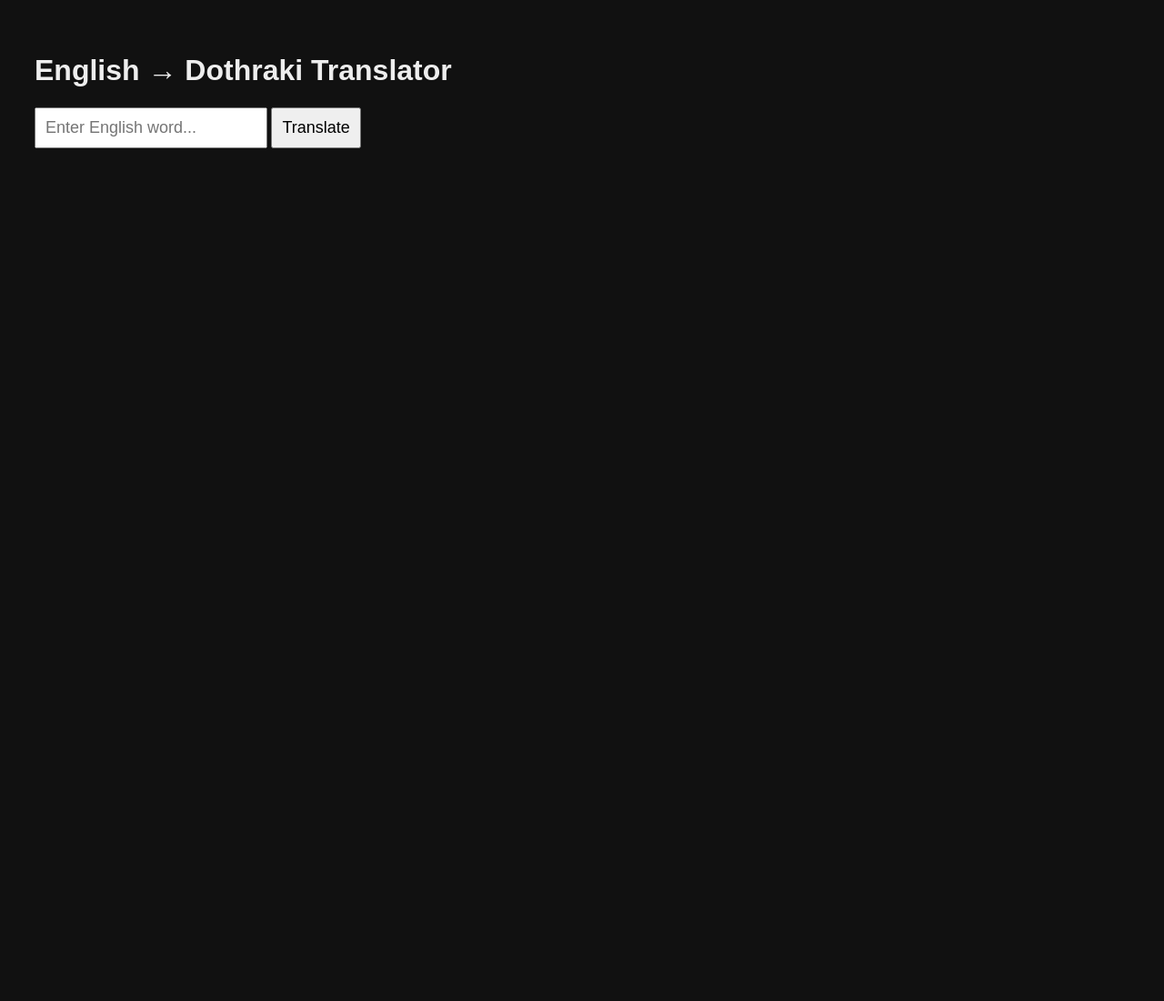
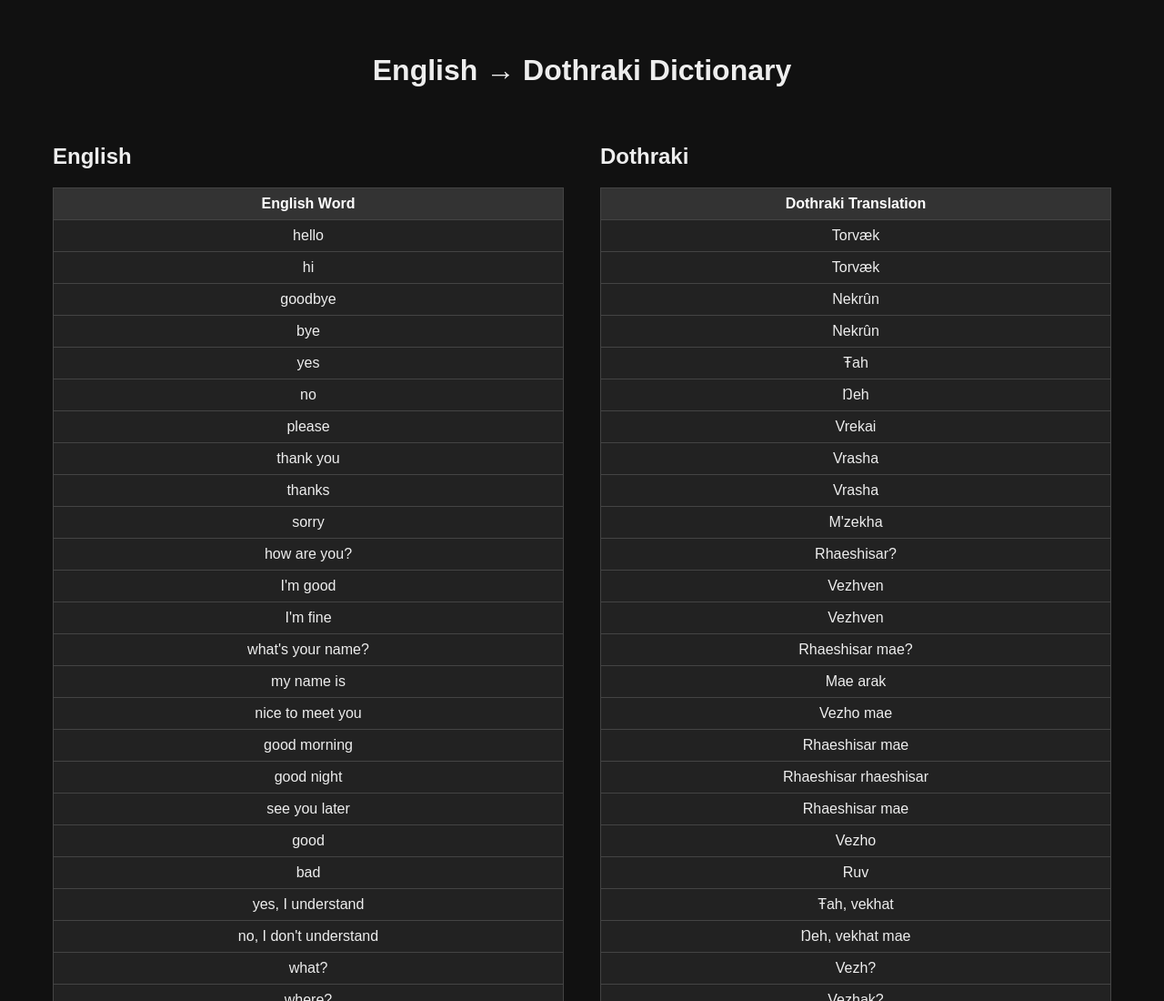
Before and after one commit to RealScripts-q/Dothraki, a plain HTML site: page index.html in a window 1280 px wide. Shown: the top 1100 px of the page at 91% size. Before the commit the page ends 800 px from the top, so only its background shows below. Drawn offline with Linux system fonts and the light colour scheme.

Commit message:
Update index.html

```diff
--- a/index.html
+++ b/index.html
@@ -6,21 +6,49 @@
   <title>English → Dothraki Translator</title>
   <style>
     body { font-family: sans-serif; background: #111; color: #eee; padding: 30px; }
-    input, button { padding: 10px; font-size: 18px; }
-    .result { margin-top: 20px; font-size: 24px; color: #80ff80; }
+    .container { display: flex; }
+    .column { width: 50%; padding: 20px; }
+    h1 { text-align: center; }
+    table { width: 100%; border-collapse: collapse; }
+    th, td { padding: 8px 12px; border: 1px solid #444; text-align: center; }
+    th { background-color: #333; color: #fff; }
+    td { background-color: #222; }
   </style>
 </head>
 <body>
 
-  <h1>English → Dothraki Translator</h1>
-  <input id="input" placeholder="Enter English word..." />
-  <button id="translateBtn">Translate</button>
+  <h1>English → Dothraki Dictionary</h1>
 
-  <div class="result" id="output"></div>
+  <div class="container">
+    <!-- English Column -->
+    <div class="column">
+      <h2>English</h2>
+      <table>
+        <thead>
+          <tr>
+            <th>English Word</th>
+          </tr>
+        </thead>
+        <tbody id="englishWords"></tbody>
+      </table>
+    </div>
+
+    <!-- Dothraki Column -->
+    <div class="column">
+      <h2>Dothraki</h2>
+      <table>
+        <thead>
+          <tr>
+            <th>Dothraki Translation</th>
+          </tr>
+        </thead>
+        <tbody id="dothrakiWords"></tbody>
+      </table>
+    </div>
+  </div>
 
   <script>
     const dictionary = {
-      // Basic Conversational Words
       "hello": "Torvæk",
       "hi": "Torvæk",  // Slang version for "hello"
       "goodbye": "Nekrûn",
@@ -143,20 +171,33 @@
       "speak": "Varta",
       "show": "Lorna",
       "don't": "Ŋeh'th", // Informal/slang for "do not"
-      "do not": "Ŋeh'th"  // Long form for "don't"
+      "do not": "Ŋeh'th",  // Long form for "don't"
     };
 
-    // Define the translate function
-    function translate() {
-      const input = document.getElementById("input").value.toLowerCase();
-      const output = dictionary[input] || "No Dothraki translation found.";
+    // Populate the tables with English and Dothraki words
+    function populateTables() {
+      const englishWords = document.getElementById("englishWords");
+      const dothrakiWords = document.getElementById("dothrakiWords");
 
-      // Display the result on the page
-      document.getElementById("output").textContent = output;
+      for (const [english, dothraki] of Object.entries(dictionary)) {
+        const row1 = document.createElement("tr");
+        const row2 = document.createElement("tr");
+
+        const cell1 = document.createElement("td");
+        cell1.textContent = english;
+        const cell2 = document.createElement("td");
+        cell2.textContent = dothraki;
+
+        row1.appendChild(cell1);
+        row2.appendChild(cell2);
+
+        englishWords.appendChild(row1);
+        dothrakiWords.appendChild(row2);
+      }
     }
 
-    // Add event listener to the button
-    document.getElementById("translateBtn").addEventListener("click", translate);
+    // Call the populateTables function when the page loads
+    window.onload = populateTables;
   </script>
 
 </body>
```
